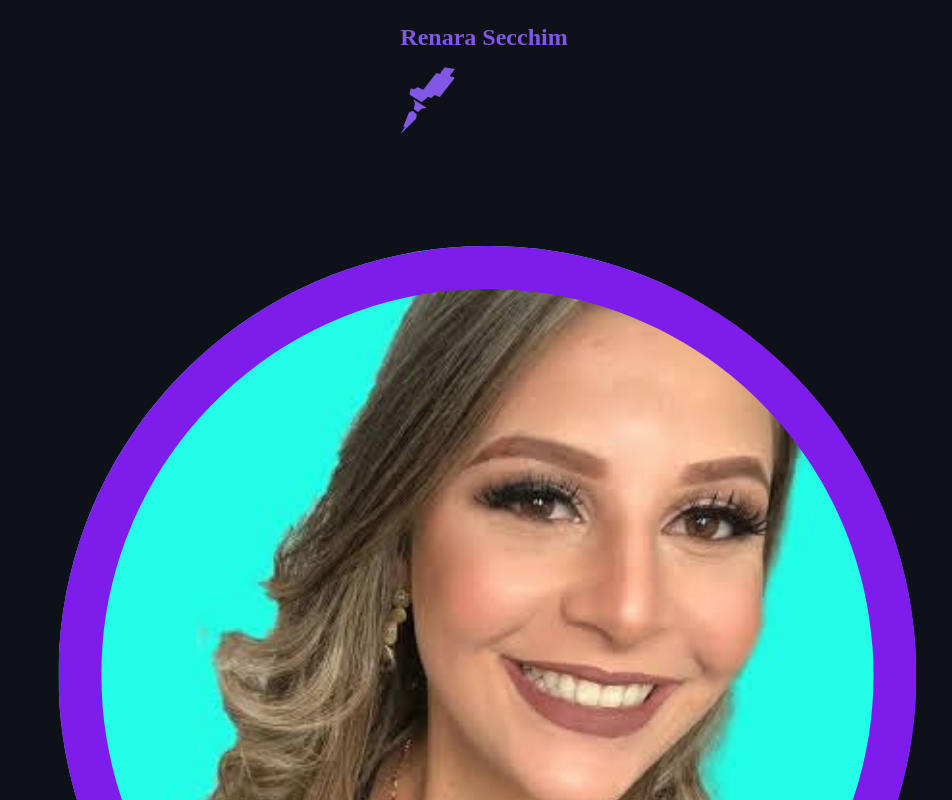
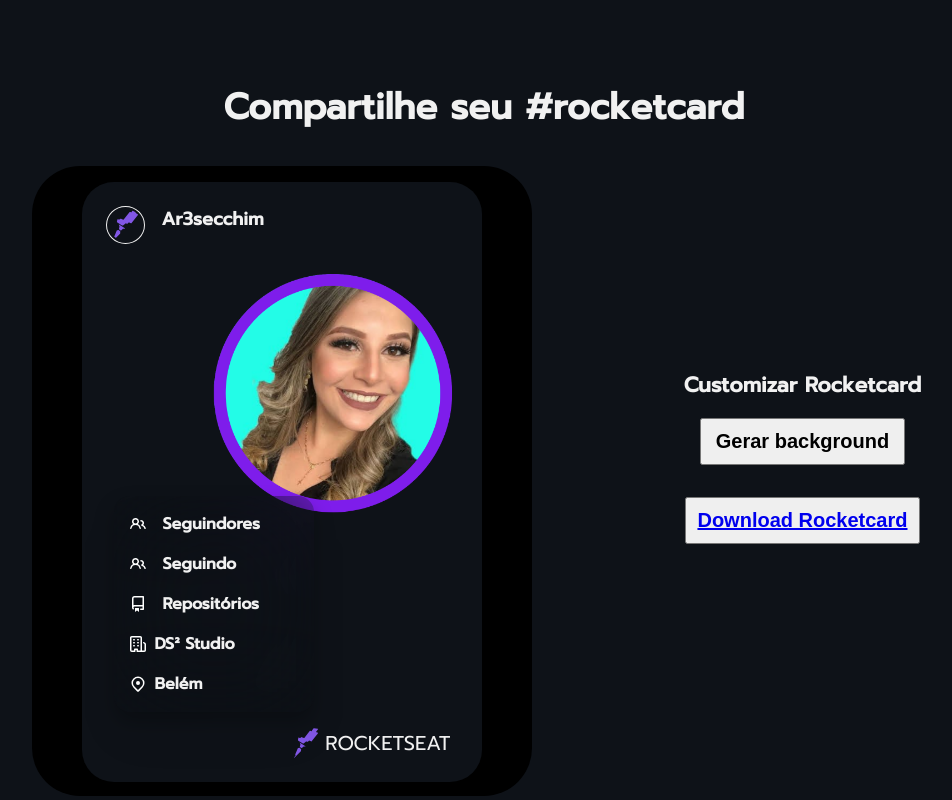
Before and after one commit to Ar3secchim/desafio_rocketcard, a plain HTML site: page index.html in a window 1280 px wide. Shown: the top 800 px of the page, without its empty margins (156-1108 px from the left). Drawn offline with Linux system fonts and the light colour scheme; no server answers.

Commit message:
bugs_main

```diff
--- a/index.html
+++ b/index.html
@@ -1,44 +1,92 @@
 <!DOCTYPE html>
-<html lang="Pt-Br">
+<html lang="pt">
   <head>
     <meta charset="UTF-8">
     <meta http-equiv="X-UA-Compatible" content="IE=edge">
     <meta name="viewport" content="width=device-width, initial-scale=1.0">
-        <link rel="stylesheet" href="/desafio_rocketcard/style.css">
-
-        <title>Rocketcard Renara Secchim</title>
+    <link rel="stylesheet" href="style.css" >
+    <title>Renara Secchim</title>
+    <script src="/main.js"></script>
   </head>
 
   <body>
+
     <main>
-            <div class="card">
+      <div class="header">
+        <div class="container">
+         <h1> Compartilhe seu #rocketcard</h1>
+        </div>
+      </div>
 
-                <div class="logo">
-                    <h1>Renara Secchim</h1>
-                    <img src="/desafio_rocketcard/assets/logo.svg" alt="logo_rocketseat">
+      <div class="content">
+        <div class="container">
+          <div id="backgroundCard" class="container_card">
+            <section class="card">
+              <div class="header_card">
+                  <img class="logo" src="assets/logo.svg" alt="Logo">
+                  <h2>Ar3secchim</h2>
               </div>
 
               <div class="avatar">
-                    <img src="/desafio_rocketcard/assets/avatar.png" alt="Avatar">
+                  <img src="/assets/avatar.png" alt="Avatar">
               </div>
 
-                <div class="info">
-                    <img src="assets/followers.svg" alt="followers">
-                    <img src="assets/following.svg" alt="following">
-                    <img src="assets/repository.svg" alt="repository">
-                    <img src="assets/company.svg" alt="company">
-                    <img src="assets/location.svg" alt="location">
+              <div class="api_github">
+                <ul>
+                    <li class="api_github_itens">
+                      <img src="/assets/followers.svg" alt="seguidores">
+                      <h4 id="followers"></h4>
+                      <h4>Seguindores</h4>
+
+                    <li class="api_github_itens">
+                      <img src="/assets/following.svg" alt="seguindo">
+                      <h4 id="following"></h4>
+                      <h4>Seguindo</h4>
+                    </li>
+
+                    <li class="api_github_itens">
+                      <img src="/assets/repository.svg" alt="repositório">
+                      <h4 id="public_repos"></h4>
+                      <h4>Repositórios</h4>
+                    </li>
+
+                    <li class="api_github_itens">
+                      <img src="/assets/company.svg" alt="trabalho">
+                      <h4>DS² Studio</h4>
+                    </li>
+
+                    <li class="api_github_itens">
+                      <img src="/assets/location.svg" alt="localidade">
+                      <h4 id="location">Belém</h4>
+                    </li>
+
+                </ul>
               </div>
 
-
-                <!--Para representar a parte de link-->
-                <a class="github" href="https://github.com/Ar3secchim">@Ar3secchim</a>
-
-
+              <div class="footer_card">
+                  <img class="logo_footer_card" src="/assets/logo.svg" alt="Logo_nome">
+                  <p>ROCKETSEAT</p>
               </div>
 
+            </section>
+          </div>
+          <div class="container_customizar">
+            <div class="customizar">
+              <h3>Customizar Rocketcard</h3>
+              <button class=button id="teste" onclick="test()">
+                  <h2>Gerar background</h2>
+              </button>
+            </div>
+            <div class="container_customizar">
+              <div class="customizar">
+                <button class=button id="teste" >
+                    <a href="/Index.html" download="Rocketcard"><h2>Download Rocketcard</h2></a>
+                </button>
+              </div>
+          </div>
+       </div>
+      </div>
     </main>
 
   </body>
-
 </html>
--- /dev/null
+++ b/main.js
@@ -0,0 +1,27 @@
+function getGitHubProfileInfos() {
+    const url = "https://api.github.com/users/Ar3secchim"
+
+    fetch(url)
+    .then(response => response.json()) //then=promisse é umas promessa que pegar algum valor
+    .then(data=> {
+      followers.textContent = data.followers
+      following.textContent = data.following
+      public_repos.textContent = data.public_repos
+      location.textContent = data.location
+    })
+  }
+  getGitHubProfileInfos()
+
+  function test(){
+    let container = document.getElementById('backgroundCard')
+    container.style.backgroundColor= '#'+Math.floor(Math.random()*16777215).toString(16) // a geração de um número aleatório em decimal e é convertido em hexadecimal para gerar o código da cor, de 000000 até FFFFFF
+  }
+
+  /*ARROW FUNCTIONS
+   function nomedafuncao(parametros){
+  }
+
+   argumento => {
+   Uma função anonima que recebe apenas um argumento sem precisar dar um nome para a função.
+   }
+  */
--- a/style.css
+++ b/style.css
@@ -1,19 +1,187 @@
-html,Body{
-    background-color:#0E1218;
-    height: 100%;
+@import url("https://fonts.googleapis.com/css2?family=Prompt:wght@100;400;500&display=swap");
+* {
+  margin: 0;
+  padding: 0;
+  box-sizing: border-box;
+  list-style-type: none;
 }
 
-h1{
-    font-size: 1.5rem;
-    color: #8257e5;
+html {
+  scroll-behavior: smooth;
 }
 
-.card{
-    /*atribuindo grid- passou a se comporta com duas caixas*/
-    display:grid;
-    place-items:center;
+root {
+  --bg: #000000;
+  --bg-card: #0e1218;
+  --text: #f1f1f1;
+  --img-profile: #8257e5;
+  --buttons: #fff;
+  --border-button: #1a1a1a;
 }
 
-.github{
-    text-decoration: none;
+body {
+  background-color: #0e1218;
+  line-height: 1.5;
+  font-size: 16px;
+  font-family: "Prompt";
 }
+/*-----------grid ------------------
+main {
+  display: grid;
+  grid-template-columns: 30% 15%;
+  grid-template-areas: "header header" "card customizar" "footer footer";
+  justify-content: center;
+  margin-bottom: 1rem;
+}*/
+
+.container {
+  max-width: 1100px;
+  margin: 0 auto;
+  padding: 0 30px;
+}
+
+.header .container{
+  display: flex;
+  justify-content: center;
+  margin-top: 5rem;
+
+  color: #f1f1f1;
+  font-size: 18px;
+}
+
+.content .container{
+  display: flex;
+  align-items: center;
+  justify-content: space-around;
+}
+
+.content .container_card{
+  display: flex;
+  height: 630px;
+  width: 500px;
+
+  background-color: #000000;
+  border-radius: 3rem;
+  margin-top: 2rem;
+}
+
+
+.card {
+  display: flex;
+  flex-direction: column;
+
+  height: 600px;
+  width: 400px;
+  margin: auto;
+  margin-top: 1rem;
+
+  background-color: #0e1218;
+  border-radius: 2rem;
+
+  color: #f1f1f1;
+  font-family: Prompt;
+}
+
+.header_card {
+  display: flex;
+  align-content: center;
+  gap: 1rem;
+  margin-top: 1.5rem;
+  margin-left: 1.5rem;
+
+  color: #f1f1f1;
+  font-family: Prompt;
+  font-weight: 400;
+  font-size: 12px;
+}
+
+.header_card img {
+  padding: 2px;
+  height: 38px;
+  width: 39px;
+
+  border: 1px solid #f1f1f1;
+  border-radius: 50%;
+}
+
+.avatar {
+  display: flex;
+  align-self: flex-end;
+}
+
+.avatar img {
+  height: 300px;
+}
+
+.api_github {
+  width: 200px;
+
+  margin-left: 2rem;
+  margin-top: -3rem;
+
+  color: #f1f1f1;
+  font-family: Prompt;
+  font-weight: 400;
+  font-size: 16px;
+
+  box-shadow: 0px 10px 20px rgba(0, 0, 0, 0.25);
+  filter: drop-shadow(0px 10px 20px rgba(0, 0, 0, 0.226));
+  border-radius: 1rem;
+  backdrop-filter: blur(50px);
+}
+
+.api_github_itens {
+  display: flex;
+  margin: 1rem;
+}
+
+.api_github_itens h4 {
+  padding-left: 0.5rem;
+}
+
+.footer_card {
+  display: flex;
+  align-items: flex-end;
+  align-self: flex-end;
+  margin-right: 2rem;
+  margin-top: 1rem;
+
+  color: #f1f1f1;
+  font-family: Prompt;
+  font-weight: 400;
+  font-size: 20px;
+}
+
+.footer_card img {
+  width: 38px;
+  height: 30px;
+}
+
+.customizar {
+  display: flex;
+  flex-direction: column;
+  justify-content: center;
+  flex-wrap: wrap;
+  align-content: center;
+
+  color: #f1f1f1;
+  font-family: Prompt;
+  font-weight: 400;
+  font-size: 18px;
+}
+
+.button {
+  padding: 10px;
+  margin: 1rem;
+}
+
+#teste {
+  position: relative;
+  top: 0;
+}
+
+#teste:hover {
+  top: -4px;
+  box-shadow: 0 4px 4px #999;
+  transition: all 0.1s ease-in-out;
+}
```
Also changed, not shown: 1 other file. Lines whose indentation alone changed are shown as unchanged.
